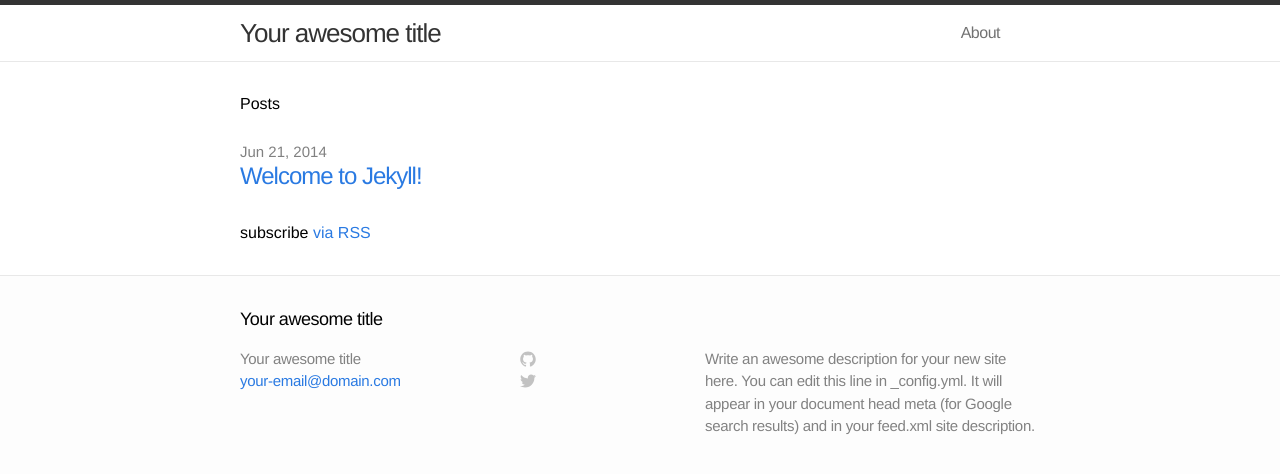
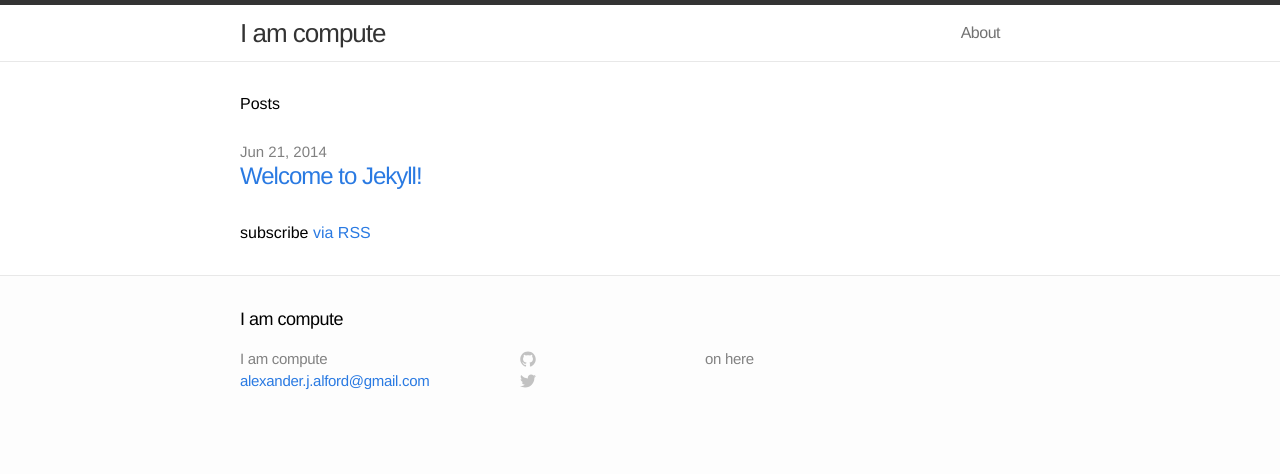
Before and after one commit to AlexanderJAlford/alexanderjalford.github.io, a Jekyll site: the page built from index.html, in a window 1280 px wide. Shown: the top 474 px of the page. Built offline with Jekyll 4.4.1, drawn with Linux system fonts in a browser that asks for light colours.

Commit message:
Change config.yml

```diff
--- a/_config.yml
+++ b/_config.yml
@@ -1,9 +1,9 @@
 # Site settings
-title: Your awesome title
-email: your-email@domain.com
-description: "Write an awesome description for your new site here. You can edit this line in _config.yml. It will appear in your document head meta (for Google search results) and in your feed.xml site description."
+title: I am compute
+email: alexander.j.alford@gmail.com
+description: "on here"
 baseurl: ""
-url: "http://yourdomain.com"
+url: ""
 
 # Build settings
 markdown: kramdown
```
